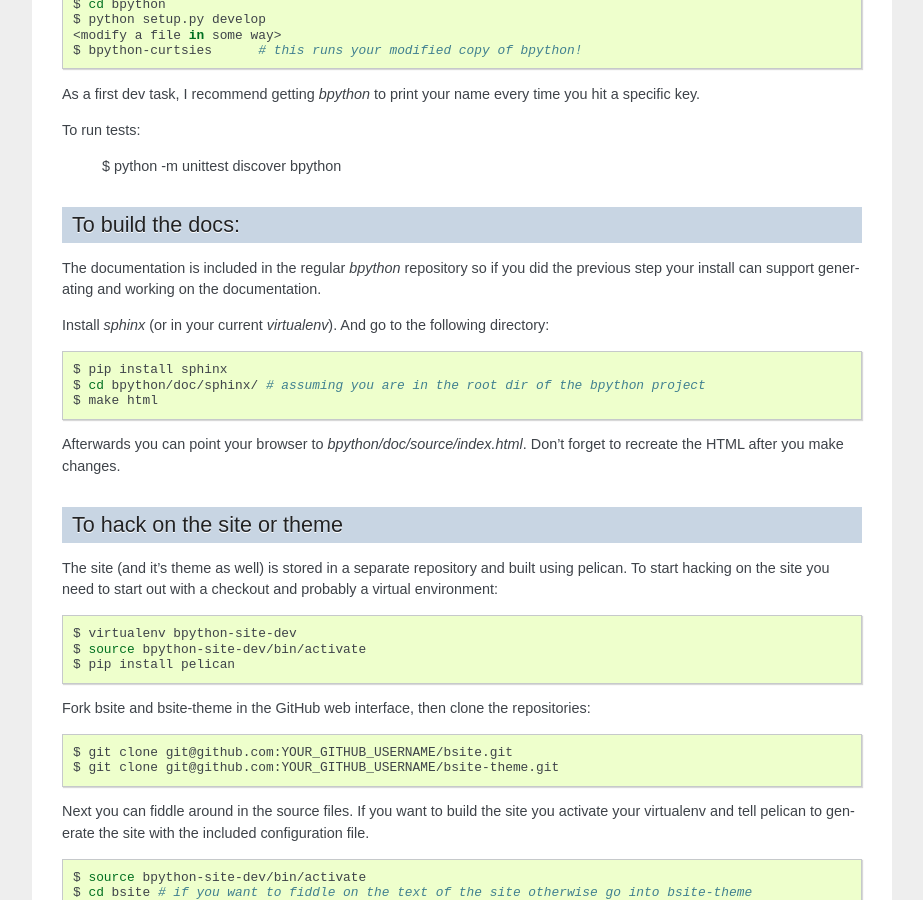
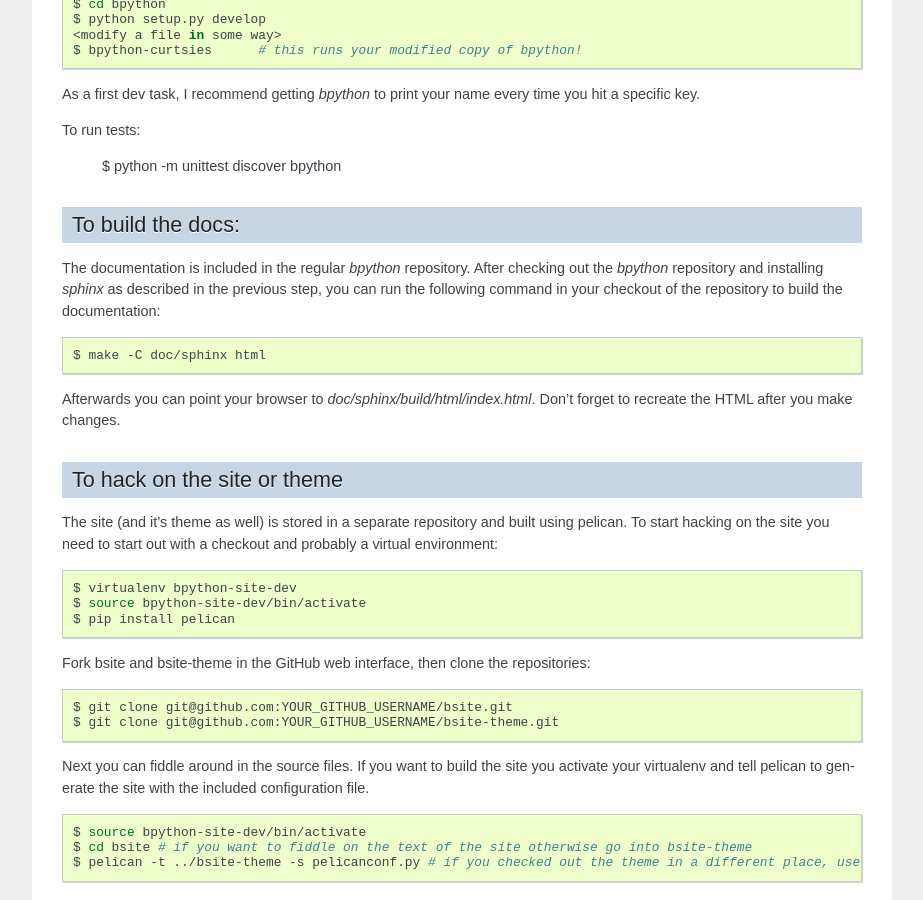
Before and after one commit to bpython/bpython, a Sphinx documentation site: the page built from doc/sphinx/source/contributing.rst, in a window 1280 px wide and 900 px high, scrolled down 644 px. Shown: the whole window, without its empty margins (198-1121 px from the left). Built offline with Sphinx 7.4.7, drawn with Linux system fonts in a browser that asks for light colours; pages that are not in the unit, such as notebooks, are missing from menus.

Commit message:
Update doc section
Signed-off-by: Sebastian Ramacher <sebastian+dev@ramacher.at>

```diff
--- a/doc/sphinx/source/contributing.rst
+++ b/doc/sphinx/source/contributing.rst
@@ -51,19 +51,17 @@
 To build the docs:
 ------------------
 
-The documentation is included in the regular `bpython` repository so if you did the
-previous step your install can support generating and working on the documentation.
-
-Install `sphinx` (or in your current `virtualenv`). And go to the following directory:
+The documentation is included in the regular `bpython` repository. After
+checking out the `bpython` repository and installing `sphinx` as described in
+the previous step, you can run the following command in your checkout of the
+repository to build the documentation:
 
 .. code-block:: bash
 
-    $ pip install sphinx
-    $ cd bpython/doc/sphinx/ # assuming you are in the root dir of the bpython project
-    $ make html
+    $ make -C doc/sphinx html
 
-Afterwards you can point your browser to `bpython/doc/source/index.html`. Don't forget
-to recreate the HTML after you make changes.
+Afterwards you can point your browser to `doc/sphinx/build/html/index.html`.
+Don't forget to recreate the HTML after you make changes.
 
 
 To hack on the site or theme
```
